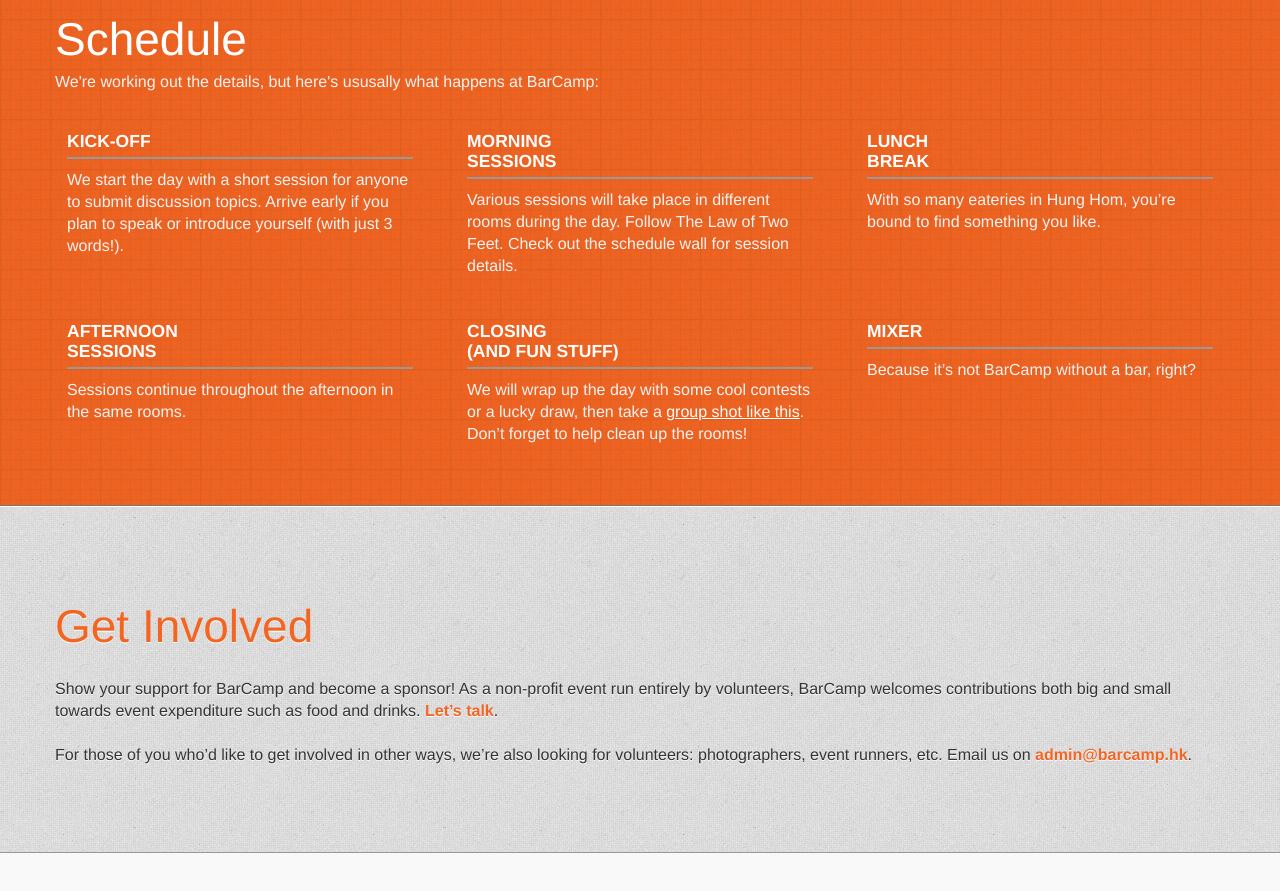
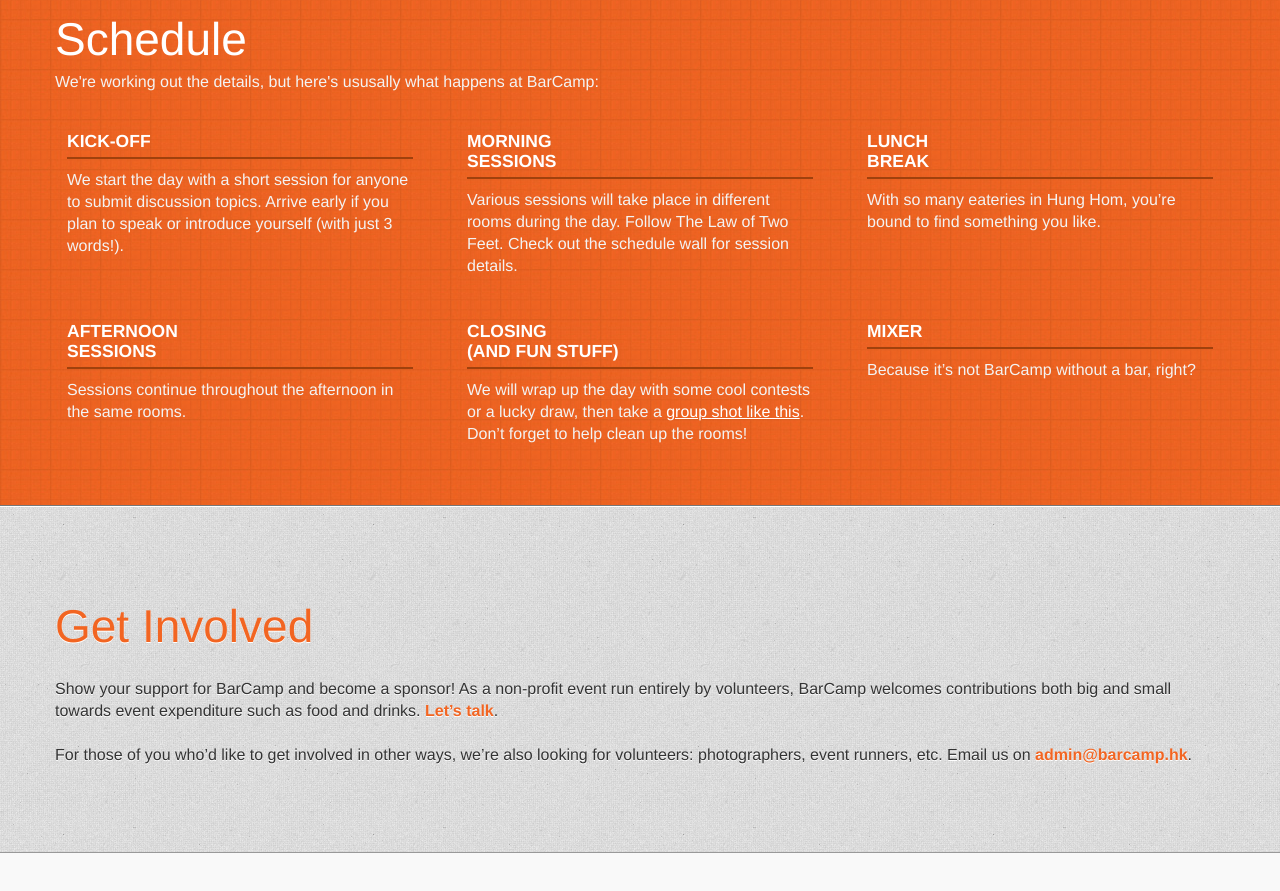
Before and after one commit to indiejoseph/barcamphk2013, a plain HTML site: page index.html in a window 1280 px wide. Shown: the part 3420-4311 px from the top of the page. Drawn offline with nearby package versions, Linux system fonts and the light colour scheme.

Commit message:
Fixed some text

```diff
--- a/less/app.less
+++ b/less/app.less
@@ -240,7 +240,7 @@
 	}
 	h4 {
 		padding-bottom: 6px;
-		border-bottom: 2px solid #999;
+		border-bottom: 2px solid #a0410d;
 	}
 	a {
 		color: white;
```
Also changed, not shown: css/app.css.
